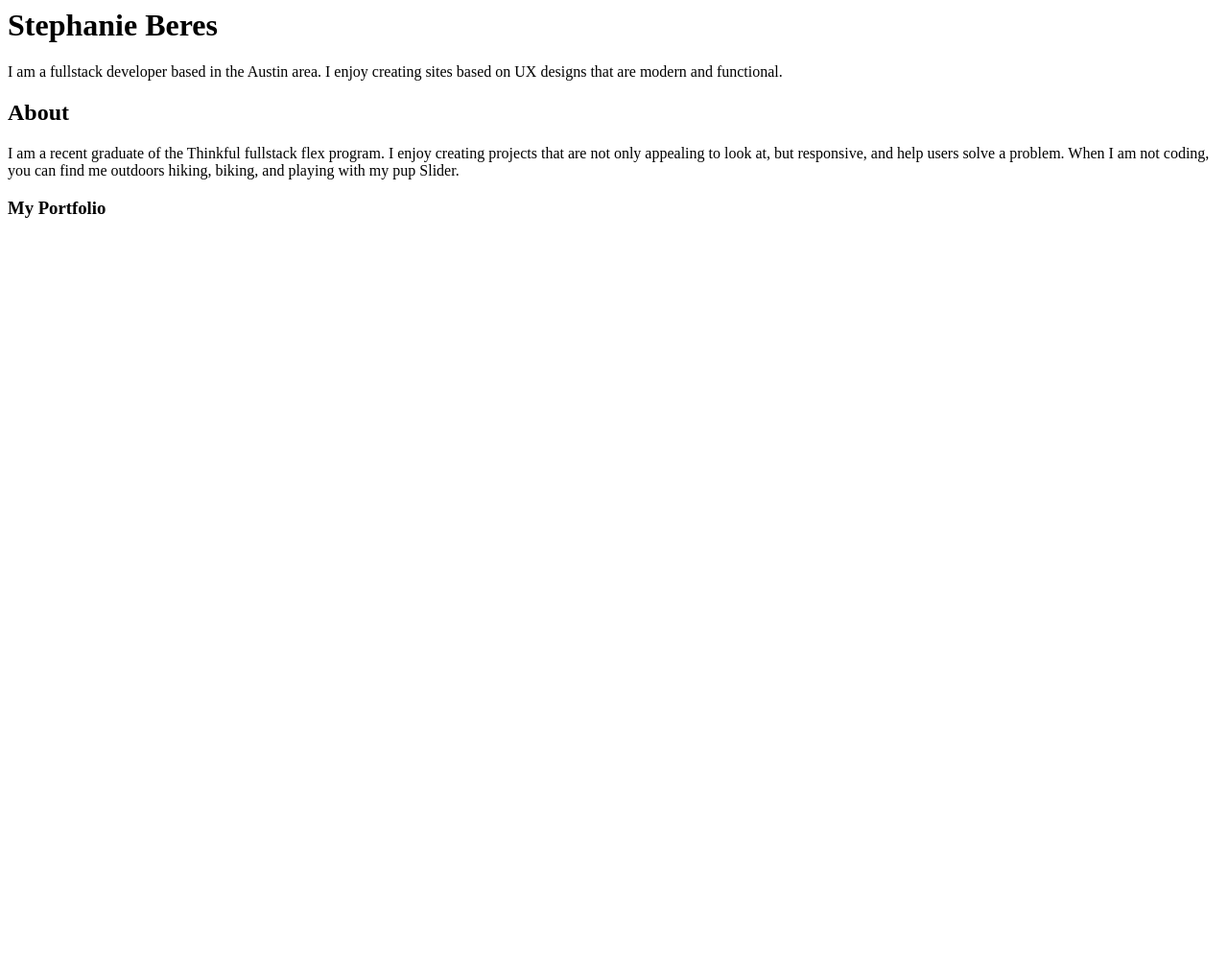
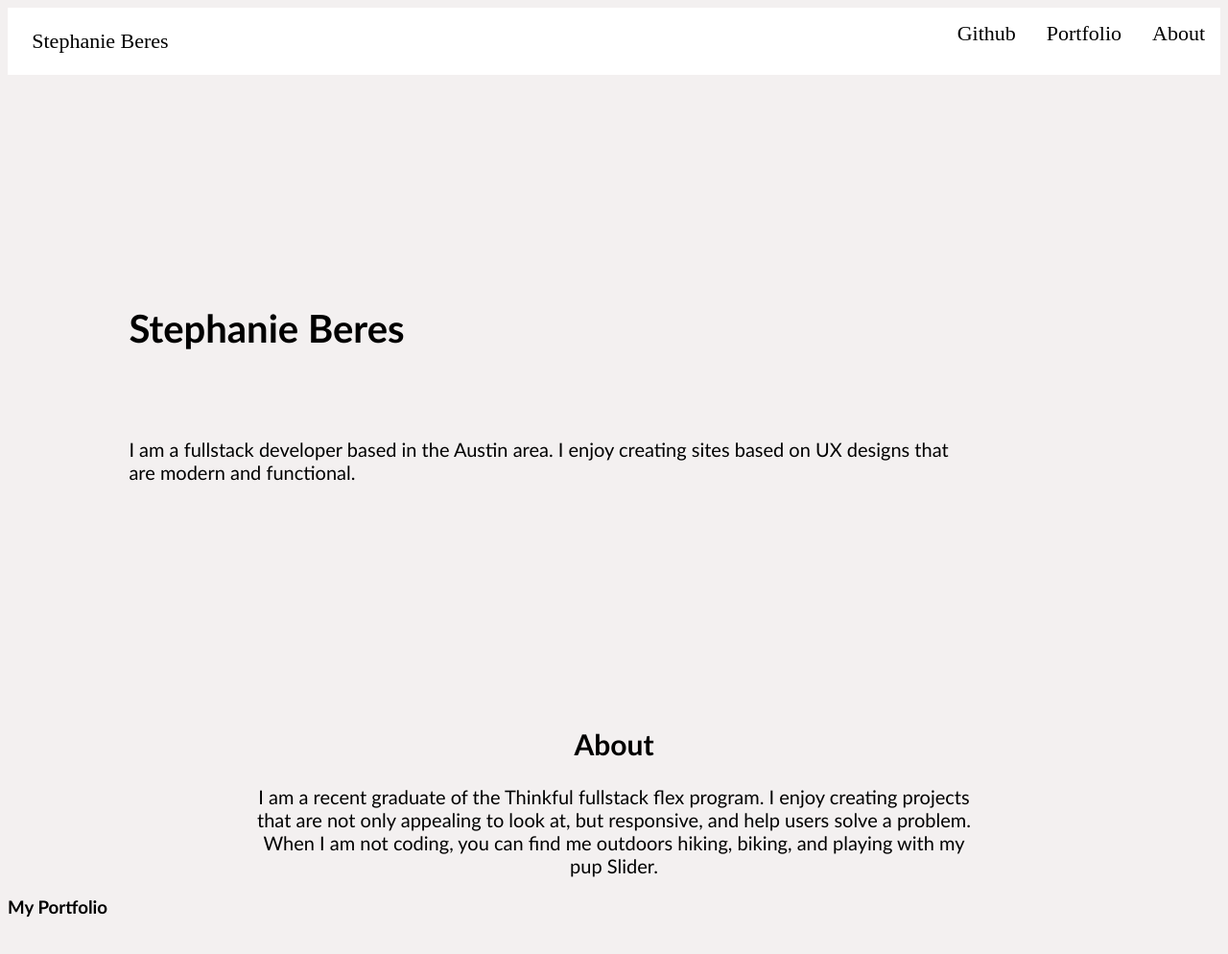
Before and after one commit to StephanieB34/Portfolio, a plain HTML site: page index.html in a window 1280 px wide. Shown: the whole page at 96% size. Before the commit the page ends 800 px from the top, so only its background shows below. Drawn offline with Linux system fonts and the light colour scheme.

Commit message:
html css changes

```diff
--- a/index.html
+++ b/index.html
@@ -2,17 +2,26 @@
     <head>
         <meta charset="utf-8">
         <meta name="viewport" content="width=device-width">
-        <title>repl.it</title>
+        <title>Portfolio</title>
         <link href="main.css" rel="stylesheet" type="text/css" />
     </head>
     <body>
-        <main>
-            <h1>Stephanie Beres</h1>
-                <p> I am a fullstack developer based in the Austin area. I enjoy
+        <div class="top-nav">
+            <p>Stephanie Beres</p>
+            <a href="#about">About</a>
+            <a href="#portfolio">Portfolio</a>
+            <a href="#github">Github</a>
+        </div>
+        <div class="information">
+                <h1>Stephanie Beres</h1>
+                <p class="intro"><!---<img  class="center"src="file:///Users/stephanieberes/Downloads/IMG_0254.jpg" alt="portfolio picture" style="height:300px; width:300px;">-->
+                 I am a fullstack developer based in the Austin area. I enjoy
                     creating sites based on UX designs that are modern and
                     functional.
                 </p>
-            <h2>About</h2>
+
+                <section class="about">
+                <h2>About</h2>
                 <p>I am a recent graduate of the Thinkful fullstack flex
                     program. I enjoy creating projects that are not only
                     appealing to look at, but responsive, and help users
@@ -21,8 +30,13 @@
                     When I am not coding, you can find me outdoors hiking,
                     biking, and playing with my pup Slider.
                 </p>
+                </section>
+                <section class="portfolio">
             <h3>My Portfolio</h3>
-        </main>
+
+        </section>
+        </div>
+
         <script src="script.js"></script>
     </body>
 </html>
--- a/main.css
+++ b/main.css
@@ -0,0 +1,70 @@
+.top-nav{
+    background-color: white;
+    overflow: hidden;
+}
+
+.top-nav a {
+    float: right;
+    color: black;
+    text-align: center;
+    padding: 14px 16px;
+    text-decoration: none;
+    font-size: 22px;
+}
+
+.top-nav p{
+    float: left;
+    color: black;
+    font-size: 22px;
+    margin-left: 2%;
+}
+.top-nav a:hover {
+    background-color: purple;
+    color: black;
+}
+
+.top-nav a.active {
+    color:black;
+}
+
+.information{
+    background-color: F3F0F0;
+    color: black;
+    margin-top: -1%;
+    height: 100%;
+    font-family:'Trebuchet MS', 'Lucida Sans Unicode', 'Lucida Grande', 'Lucida Sans', Arial, sans-serif;
+}
+body{
+    background-color: F3F0F0;
+}
+h1{
+    font-size: 40px;
+    padding: 5%;
+    margin-left: 5%;
+    margin-top: 15%;
+    font-family:'Trebuchet MS', 'Lucida Sans Unicode', 'Lucida Grande', 'Lucida Sans', Arial, sans-serif;
+}
+
+.center {
+    float: left;
+    margin-left: 10%;
+    margin-right: 5%;
+}
+
+.intro{
+    font-size: 20px;
+    margin-left: 10%;
+    margin-right: 20%;
+
+
+}
+
+
+.about {
+    text-align: center;
+    font-size: 20px;
+    margin-left: 20%;
+    margin-right: 20%;
+    margin-top: 20%;
+    font-family:'Trebuchet MS', 'Lucida Sans Unicode', 'Lucida Grande', 'Lucida Sans', Arial, sans-serif;
+}
```
